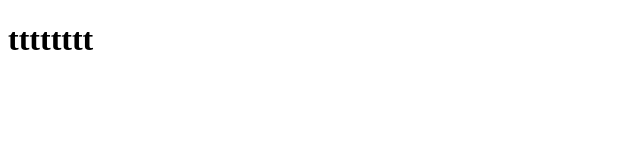
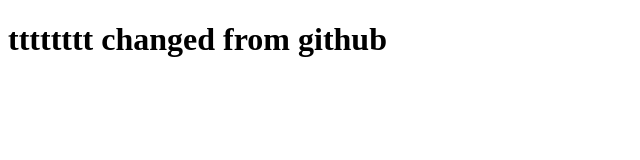
Before and after one commit to 12250154/test1, a plain HTML site: page index.html in a window 1280 px wide. Shown: the whole page, without its empty margins (0-640 px from the left). Drawn offline with Linux system fonts and the light colour scheme.

Commit message:
changed from git hub

```diff
--- a/index.html
+++ b/index.html
@@ -6,6 +6,6 @@
     <title>TEST</title>
 </head>
 <body>
-    <h1>tttttttt</h1>
+    <h1>tttttttt  changed from github</h1>
 </body>
 </html>
```
